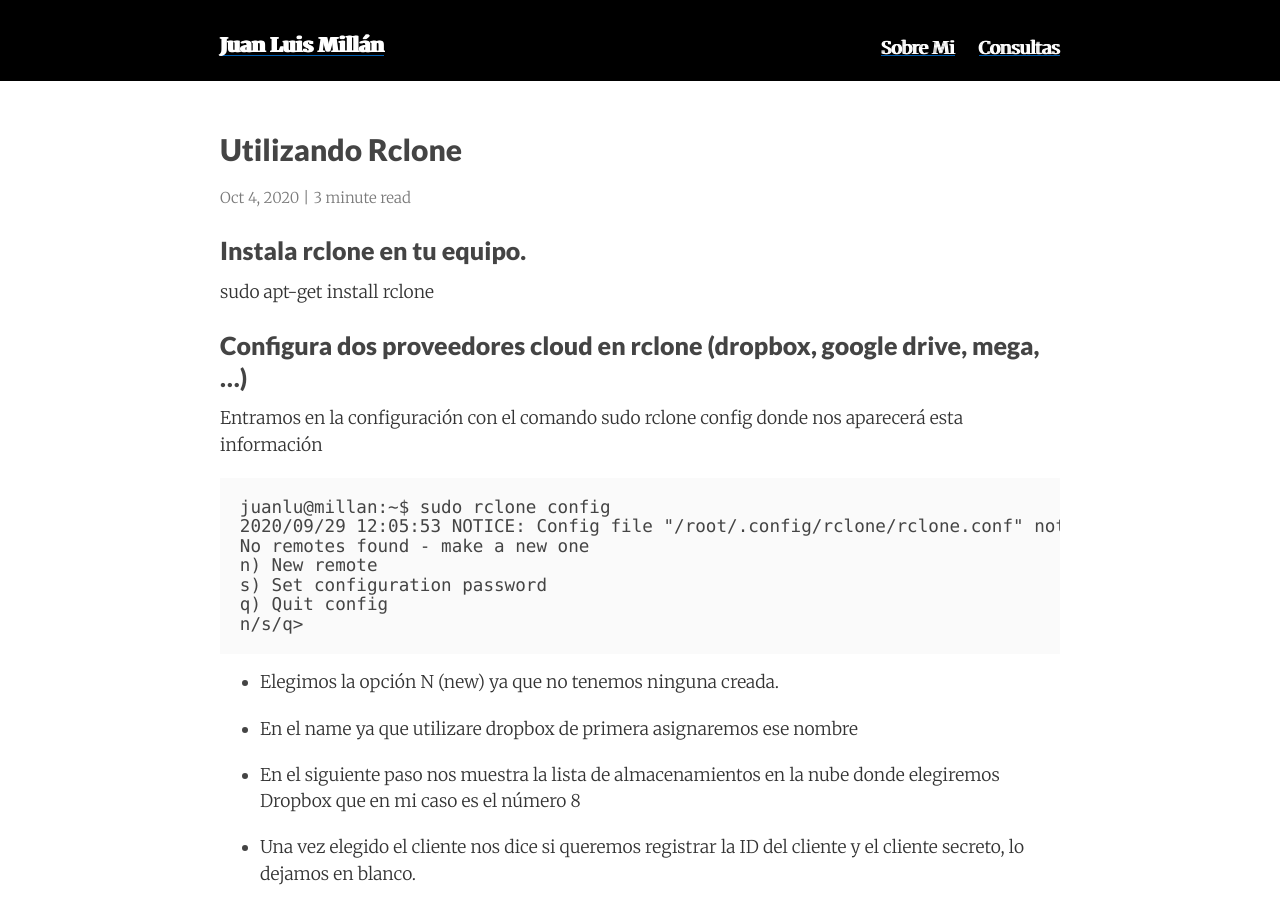
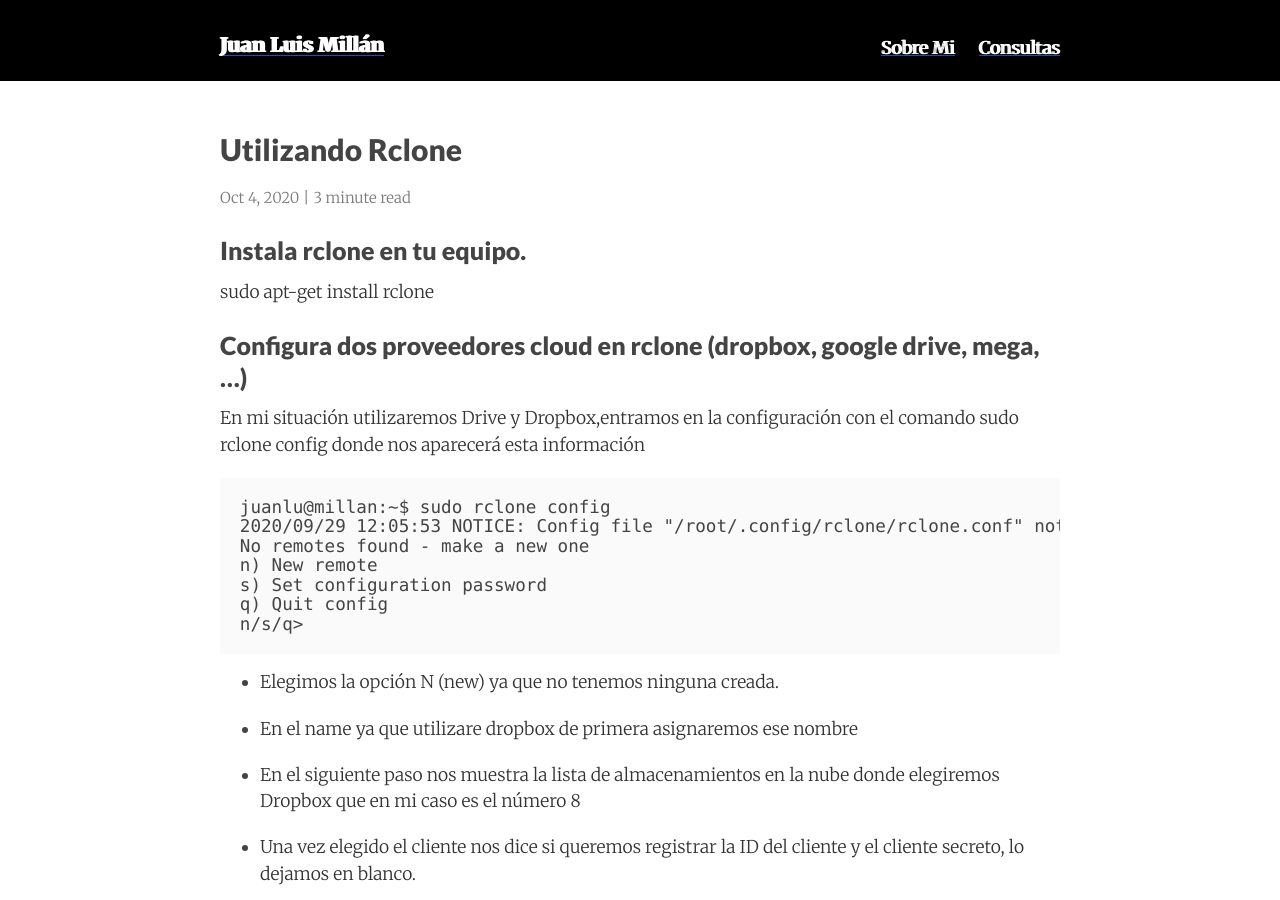
Before and after one commit to juanlu-millan/juanlumillan-blog, a Jekyll site: the page built from _posts/2020-10-07-rclone.md, in a window 1280 px wide and 900 px high. Built offline with Jekyll 4.4.1, drawn with Linux system fonts in a browser that asks for light colours; nearby versions of some CDN libraries.

Commit message:
'update rclone'

```diff
--- a/_posts/2020-10-07-rclone.md
+++ b/_posts/2020-10-07-rclone.md
@@ -9,7 +9,7 @@ categories: debian10 rclone
 sudo apt-get install rclone
 
 ### Configura dos proveedores cloud en rclone (dropbox, google drive, mega, …)
-Entramos en la configuración con el comando sudo rclone config donde nos aparecerá esta información
+En mi situación utilizaremos Drive y Dropbox,entramos en la configuración con el comando sudo rclone config donde nos aparecerá esta información
 
 <pre>
 juanlu@millan:~$ sudo rclone config
```
Also changed, not shown: 1 other file.
